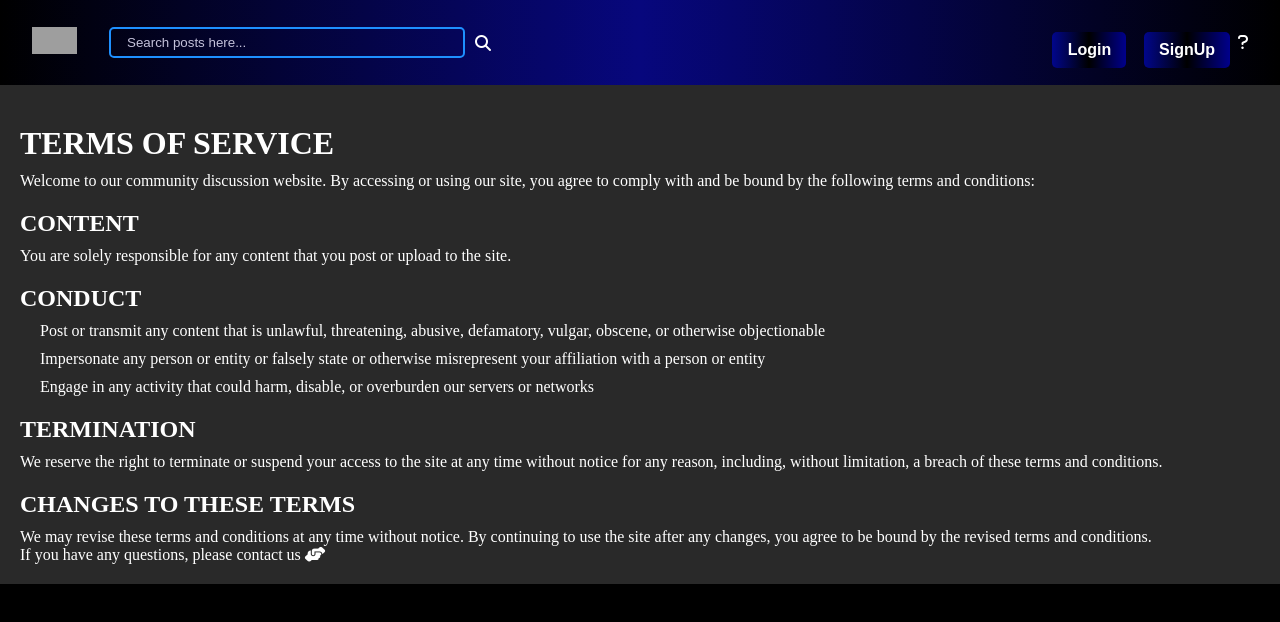
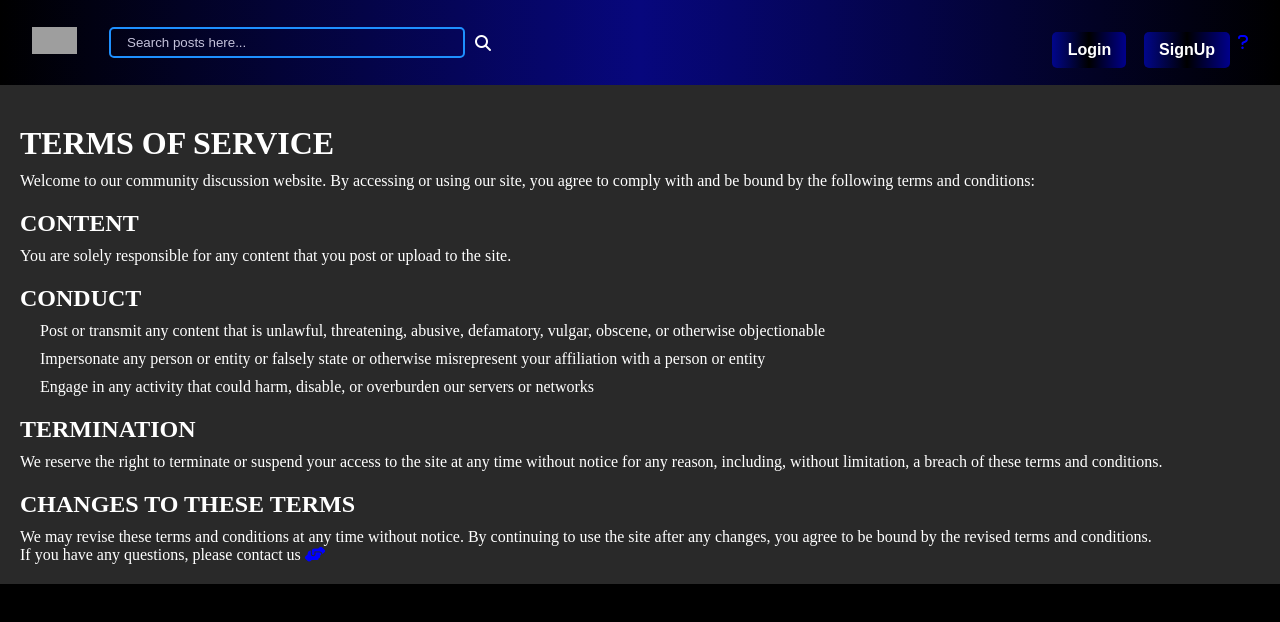
Before and after one commit to itss0urav/Anywhere-frontend, a React (Vite) app: page /tos in a window 1280 px wide. Shown: the top 622 px of the page. Built offline with nearby package versions, Linux system fonts and the light colour scheme; no server answers; grey boxes are pictures that could not be loaded; a web font is replaced by a local one.

Commit message:
about us

```diff
--- a/src/components/Pages/TOS/TOS.css
+++ b/src/components/Pages/TOS/TOS.css
@@ -4,10 +4,10 @@
   padding: 20px;
 }
 a:link {
-  color: white;
+  color: blue;
 }
 a:visited {
-  color: cyan;
+  color:blue;
 }
 
 .TOS h1,
```
